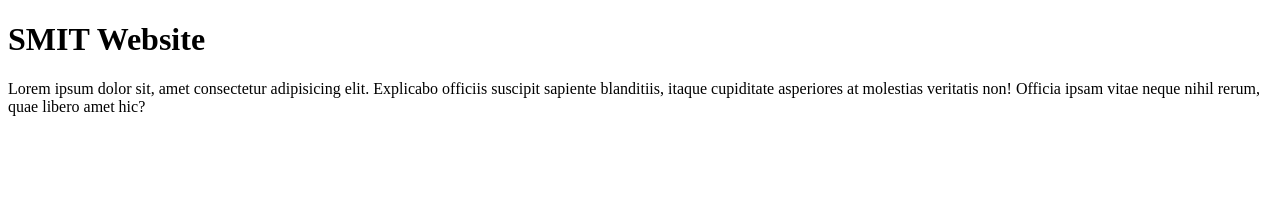
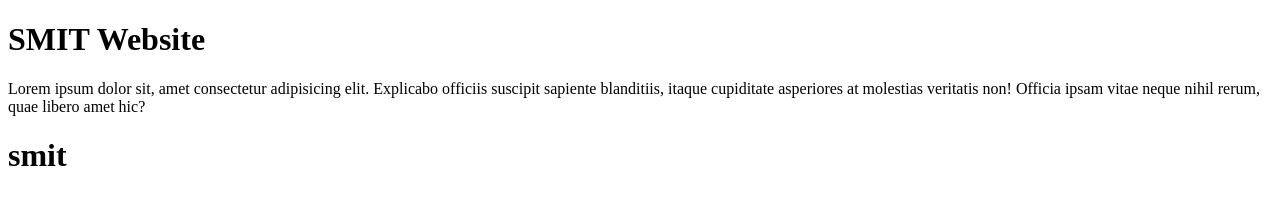
Before and after one commit to ghousahmed/smit, a plain HTML site: page index.html in a window 1280 px wide. Drawn offline with Linux system fonts and the light colour scheme.

Commit message:
added a h1

```diff
--- a/index.html
+++ b/index.html
@@ -8,5 +8,6 @@
   <body>
     <h1>SMIT Website</h1>
     <p>Lorem ipsum dolor sit, amet consectetur adipisicing elit. Explicabo officiis suscipit sapiente blanditiis, itaque cupiditate asperiores at molestias veritatis non! Officia ipsam vitae neque nihil rerum, quae libero amet hic?</p>
+    <h1>smit</h1>
   </body>
 </html>
```
